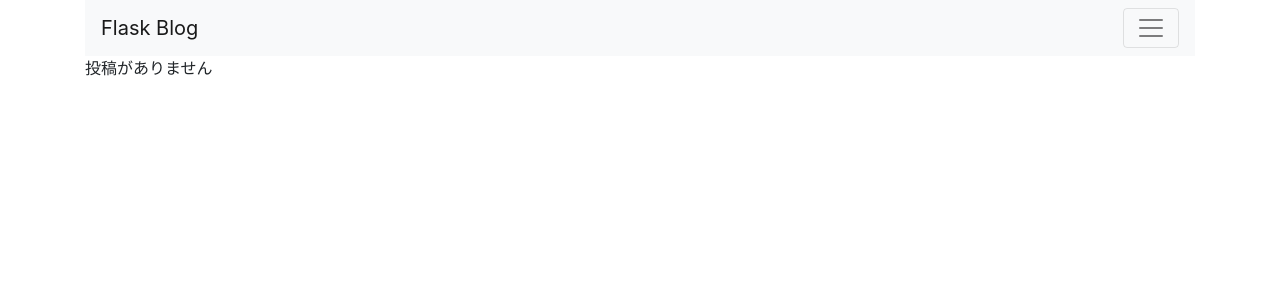
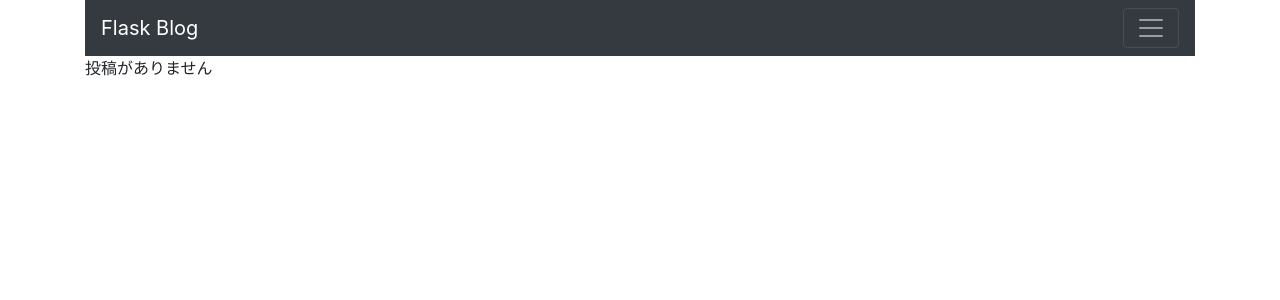
Before and after one commit to inamuu/sample_flask_app, a Flask app: page / in a window 1280 px wide. Shown: the top 300 px of the page. Run offline with Flask 2, Linux system fonts and the light colour scheme; the visitor is signed in with stand-in values (Sample User, id 1); parts of the project's set-up code (start-up, migrations or seed data) failed here and were passed over; some libraries are stand-ins or nearby versions.

Commit message:
:hammer: Change colour to dark

```diff
--- a/flask_blog/templates/layout.html
+++ b/flask_blog/templates/layout.html
@@ -7,7 +7,7 @@
 <script src="https://maxcdn.bootstrapcdn.com/bootstrap/4.0.0/js/bootstrap.min.js"></script>
 
 <div class="container">
-  <nav class="navbar navbar-expand-1g navbar-light bg-light">
+  <nav class="navbar navbar-expand-1g navbar-dark bg-dark">
     <a class="navbar-brand" href="{{ url_for('show_entries') }}">Flask Blog</a>
       <button class="navbar-toggler" type="button" data-toggle="collapse" data-target="#navbarNav" aria-controls="navbarNav" aria-expanded="false" aria-label="Toggle navigation">
         <span class="navbar-toggler-icon"></span>
```
